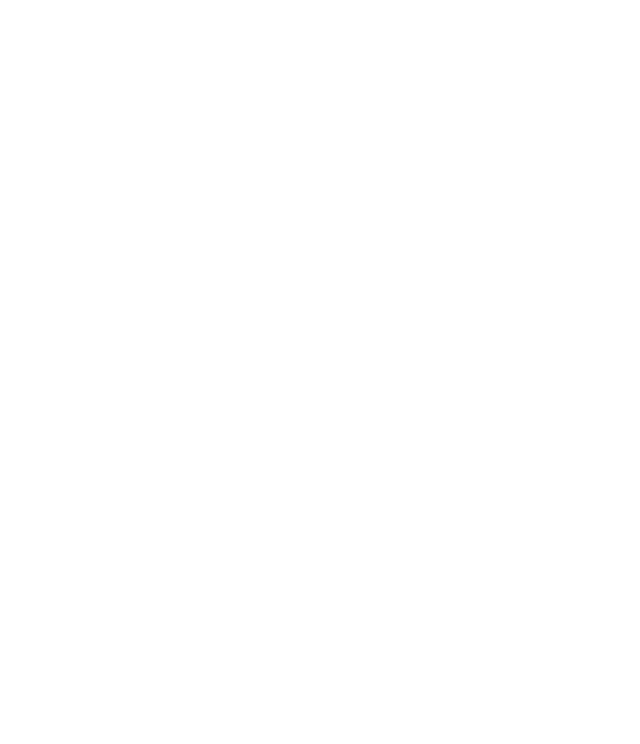
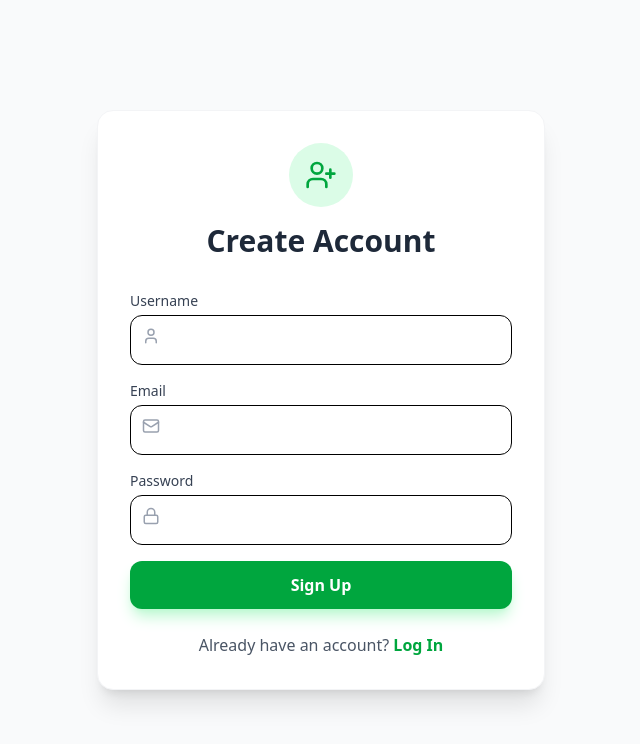
Before and after one commit to Kirthi-V-20/FinanceTracker, a React app in the folder frontend/: page /register in a window 1280 px wide. Before the commit this address had no page. Shown: the top 744 px of the page, without its empty margins (319-959 px from the left). Built offline with nearby package versions, Linux system fonts and the light colour scheme; the HTML template or start-up script is replaced by a standard one.

Commit message:
Implement register page and navigation between login page and register page

```diff
--- a/frontend/src/App.jsx
+++ b/frontend/src/App.jsx
@@ -1,15 +1,14 @@
 import React from 'react';
 import { BrowserRouter as Router, Routes, Route, Navigate } from 'react-router-dom';
 import LoginPage from './pages/LoginPage';
+import RegisterPage from './pages/RegisterPage';
 
 function App() {
   return (
     <Router>
       <Routes>
-        {/* If the URL is /login, show the LoginPage */}
         <Route path="/login" element={<LoginPage />} />
-
-        {/* If the user goes to the main URL, send them to login for now */}
+        <Route path="/register" element={<RegisterPage />} />
         <Route path="/" element={<Navigate to="/login" />} />
       </Routes>
     </Router>
--- a/frontend/src/pages/LoginPage.jsx
+++ b/frontend/src/pages/LoginPage.jsx
@@ -2,6 +2,7 @@
 import { useNavigate } from 'react-router-dom';
 import api from '../api/axios';
 import { LogIn, Mail, Lock } from 'lucide-react';
+import { Link } from 'react-router-dom';
 
 const LoginPage = () => {
 
@@ -84,6 +85,9 @@
           >
             Sign In
           </button>
+          <p className="text-center mt-6 text-gray-600">
+            Don't have an account? <Link to="/register" className="text-blue-600 font-bold">Sign Up</Link>
+            </p>
         </form>
       </div>
     </div>
--- /dev/null
+++ b/frontend/src/pages/RegisterPage.jsx
@@ -0,0 +1,77 @@
+import React, { useState } from 'react';
+import { useNavigate, Link } from 'react-router-dom';
+import api from '../api/axios';
+import { UserPlus, Mail, Lock, User } from 'lucide-react';
+
+const RegisterPage = () => {
+  const [username, setUsername] = useState('');
+  const [email, setEmail] = useState('');
+  const [password, setPassword] = useState('');
+  const [error, setError] = useState('');
+  const navigate = useNavigate();
+
+  const handleRegister = async (e) => {
+    e.preventDefault();
+    try {
+      await api.post('/register', { username, email, password });
+      alert("Registration Successful! Please log in.");
+      navigate('/login');
+    } catch (err) {
+      setError(err.response?.data?.error || 'Registration failed.');
+    }
+  };
+
+  return (
+    <div className="min-h-screen bg-gray-50 flex items-center justify-center p-4">
+      <div className="max-w-md w-full bg-white rounded-2xl shadow-xl p-8 border border-gray-100">
+        <div className="text-center mb-8">
+          <div className="bg-green-100 w-16 h-16 rounded-full flex items-center justify-center mx-auto mb-4">
+            <UserPlus className="text-green-600" size={32} />
+          </div>
+          <h2 className="text-3xl font-bold text-gray-800">Create Account</h2>
+        </div>
+
+        {error && <div className="bg-red-50 text-red-600 p-3 rounded-lg mb-6 text-sm">{error}</div>}
+
+        <form onSubmit={handleRegister} className="space-y-4">
+          <div>
+            <label className="block text-sm font-medium text-gray-700 mb-1">Username</label>
+            <div className="relative">
+              <span className="absolute left-3 top-3 text-gray-400"><User size={18} /></span>
+              <input type="text" required className="w-full pl-10 pr-4 py-3 border rounded-xl outline-none focus:ring-2 focus:ring-green-500"
+                value={username} onChange={(e) => setUsername(e.target.value)} />
+            </div>
+          </div>
+
+          <div>
+            <label className="block text-sm font-medium text-gray-700 mb-1">Email</label>
+            <div className="relative">
+              <span className="absolute left-3 top-3 text-gray-400"><Mail size={18} /></span>
+              <input type="email" required className="w-full pl-10 pr-4 py-3 border rounded-xl outline-none focus:ring-2 focus:ring-green-500"
+                value={email} onChange={(e) => setEmail(e.target.value)} />
+            </div>
+          </div>
+
+          <div>
+            <label className="block text-sm font-medium text-gray-700 mb-1">Password</label>
+            <div className="relative">
+              <span className="absolute left-3 top-3 text-gray-400"><Lock size={18} /></span>
+              <input type="password" required className="w-full pl-10 pr-4 py-3 border rounded-xl outline-none focus:ring-2 focus:ring-green-500"
+                value={password} onChange={(e) => setPassword(e.target.value)} />
+            </div>
+          </div>
+
+          <button type="submit" className="w-full bg-green-600 text-white py-3 rounded-xl font-semibold hover:bg-green-700 transition shadow-lg shadow-green-200">
+            Sign Up
+          </button>
+        </form>
+
+        <p className="text-center mt-6 text-gray-600">
+          Already have an account? <Link to="/login" className="text-green-600 font-bold">Log In</Link>
+        </p>
+      </div>
+    </div>
+  );
+};
+
+export default RegisterPage;
```
